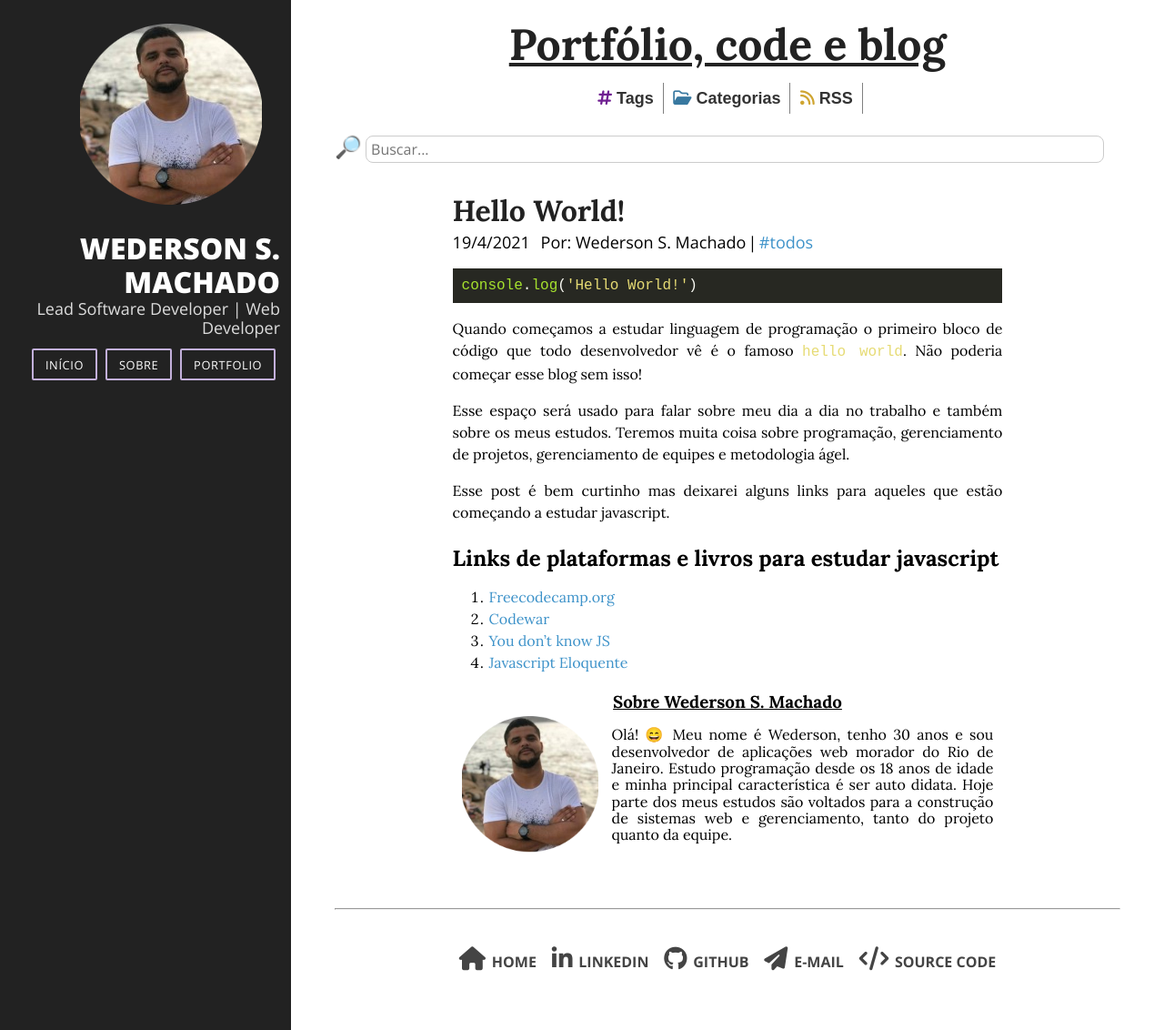
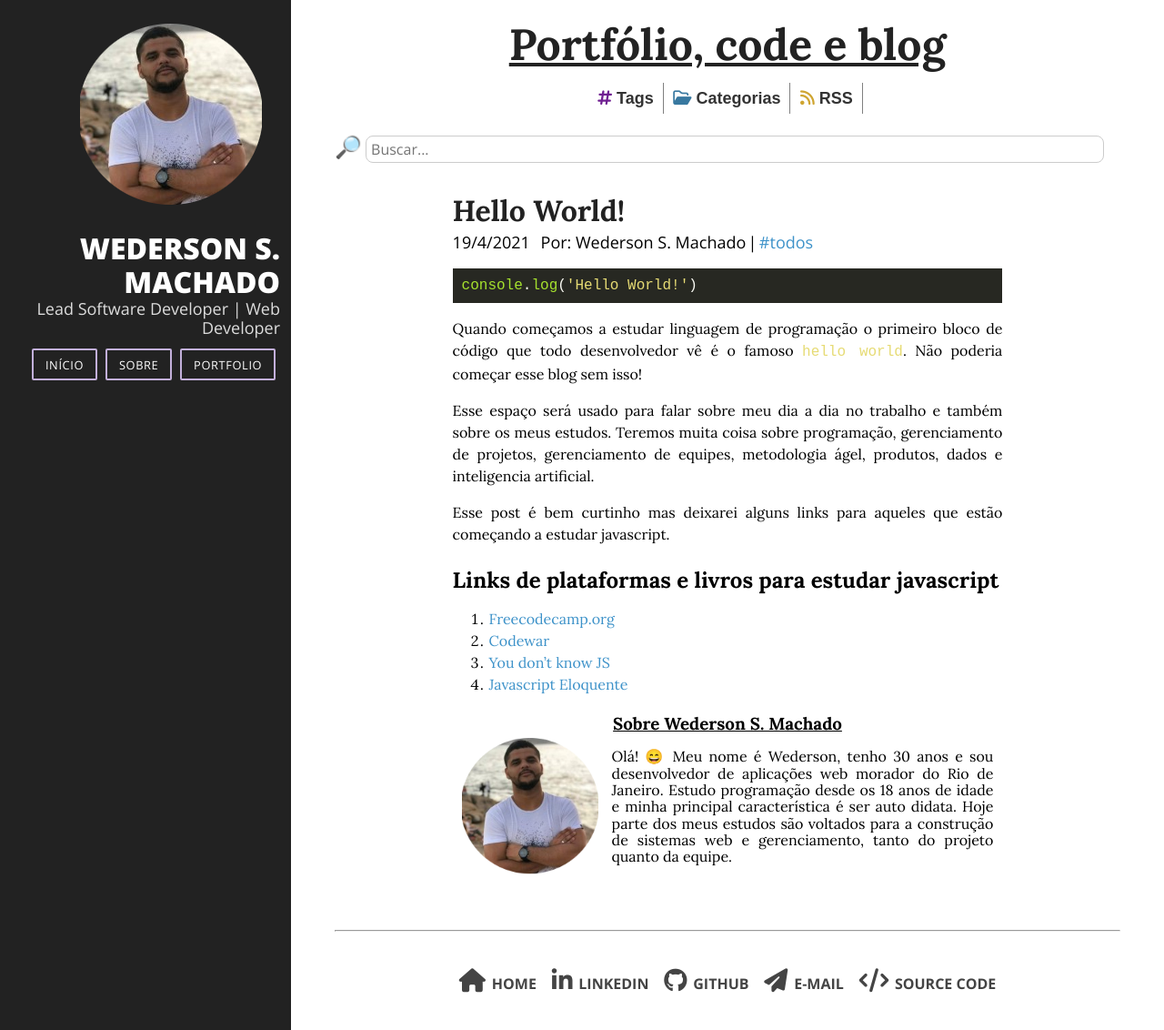
Before and after one commit to wederson/portfolio, a Jekyll site: the page built from _posts/2021-04-19-hello-world.markdown, in a window 1280 px wide and 1132 px high. Shown: the whole window at 91% size. Built offline with Jekyll 4.4.1, drawn with Linux system fonts in a browser that asks for light colours; nearby versions of some CDN libraries; some web fonts are replaced; Markdown is read by kramdown in place of the engine named in the settings.

Commit message:
Adicionado informação no post de Hello World

```diff
--- a/_posts/2021-04-19-hello-world.markdown
+++ b/_posts/2021-04-19-hello-world.markdown
@@ -16,7 +16,7 @@ console.log('Hello World!')
 
 Quando começamos a estudar linguagem de programação o primeiro bloco de código que todo desenvolvedor vê é o famoso `hello world`. Não poderia começar esse blog sem isso!
 
-Esse espaço será usado para falar sobre meu dia a dia no trabalho e também sobre os meus estudos. Teremos muita coisa sobre programação, gerenciamento de projetos, gerenciamento de equipes e metodologia ágel.
+Esse espaço será usado para falar sobre meu dia a dia no trabalho e também sobre os meus estudos. Teremos muita coisa sobre programação, gerenciamento de projetos, gerenciamento de equipes, metodologia ágel, produtos, dados e inteligencia artificial.
 
 Esse post é bem curtinho mas deixarei alguns links para aqueles que estão começando a estudar javascript.
 
```
